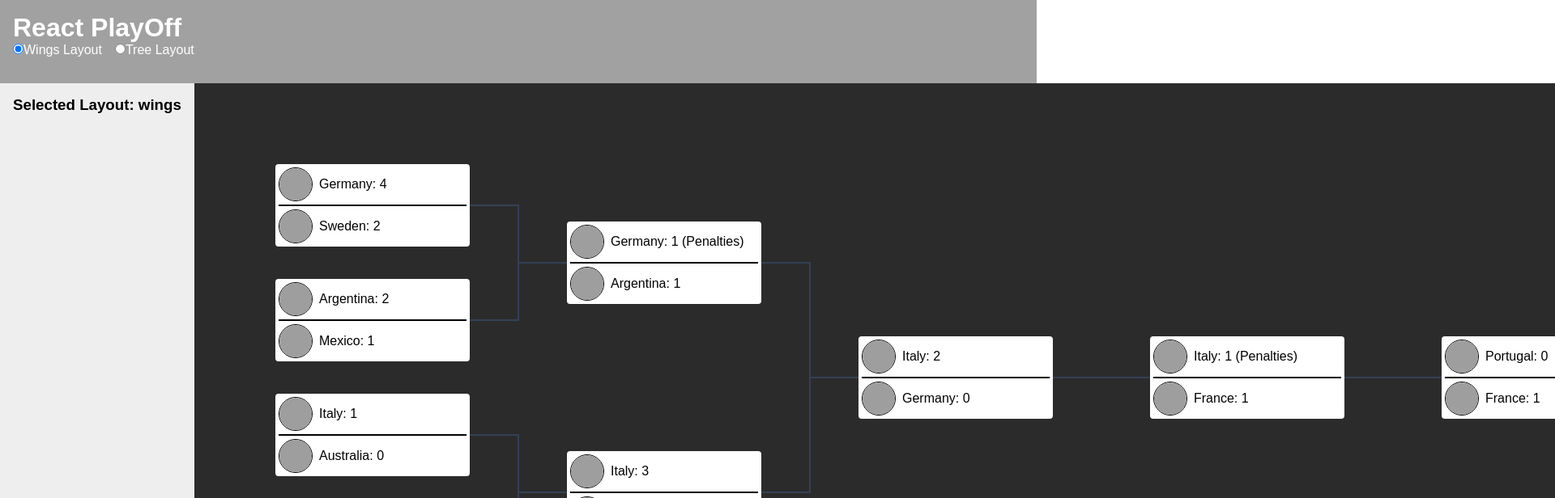
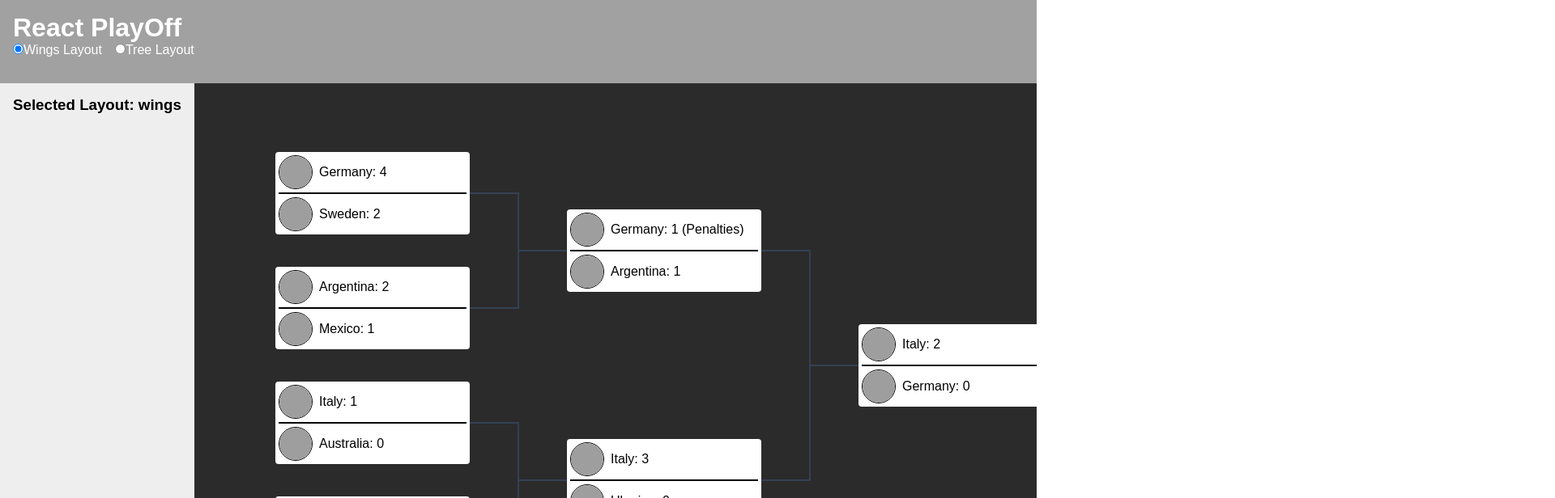
Before and after one commit to alicompiler/react-playoff, a React (Vite) app: page / in a window 1280 px wide. Shown: the top 616 px of the page at 81% size, 1920 px wide, since content can reach past the window. Built offline with nearby package versions, Linux system fonts and the light colour scheme; grey boxes are pictures that could not be loaded.

Commit message:
example improvements

```diff
--- a/src/App.tsx
+++ b/src/App.tsx
@@ -30,7 +30,8 @@
             <div style={{
                 display: 'flex',
                 flexDirection: 'row',
-                flex: 1
+                flex: 1,
+                overflow: 'hidden',
             }}>
                 <div style={{
                     backgroundColor: '#eee',
--- a/src/Example/WingsExample.tsx
+++ b/src/Example/WingsExample.tsx
@@ -65,6 +65,7 @@
         <div style={{
             backgroundColor: '#2B2B2B',
             width: '100%',
+            overflow: 'hidden',
         }}>
             <PlayOff
                 rounds={rounds}
```
